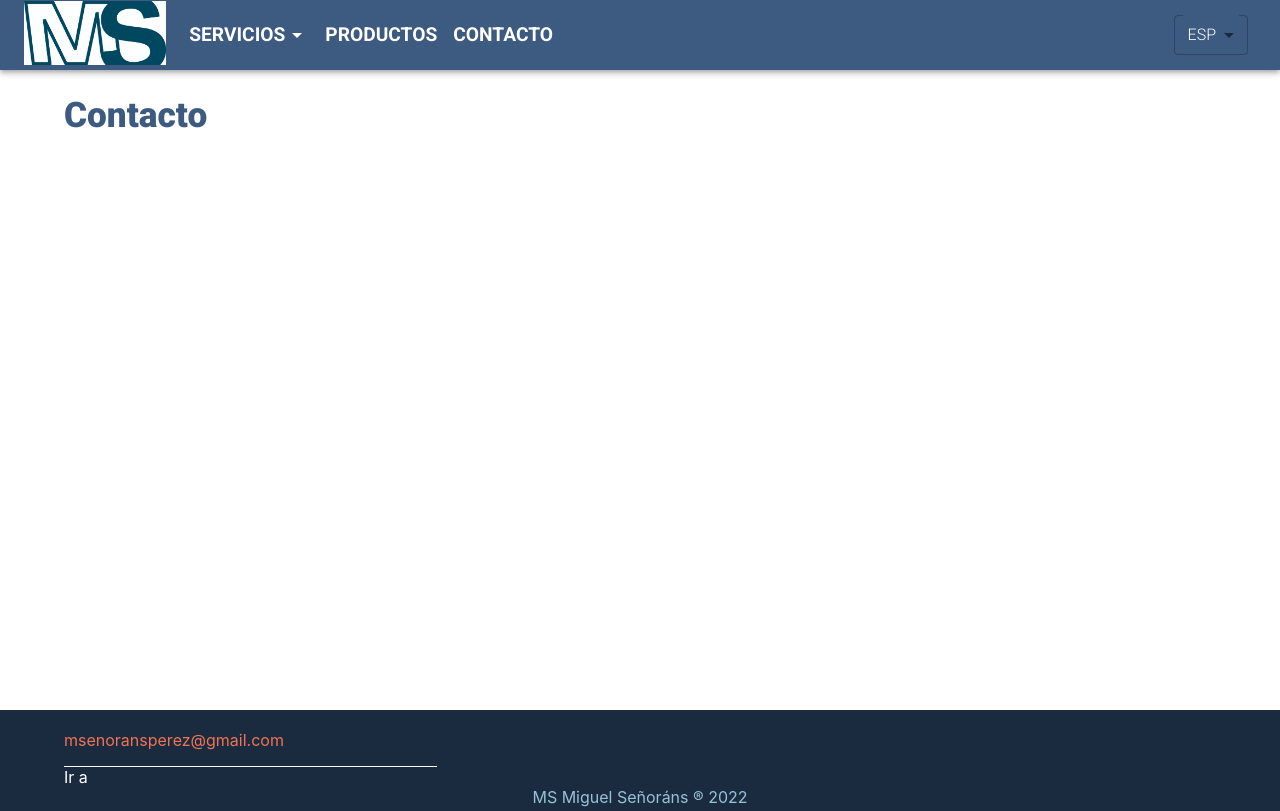
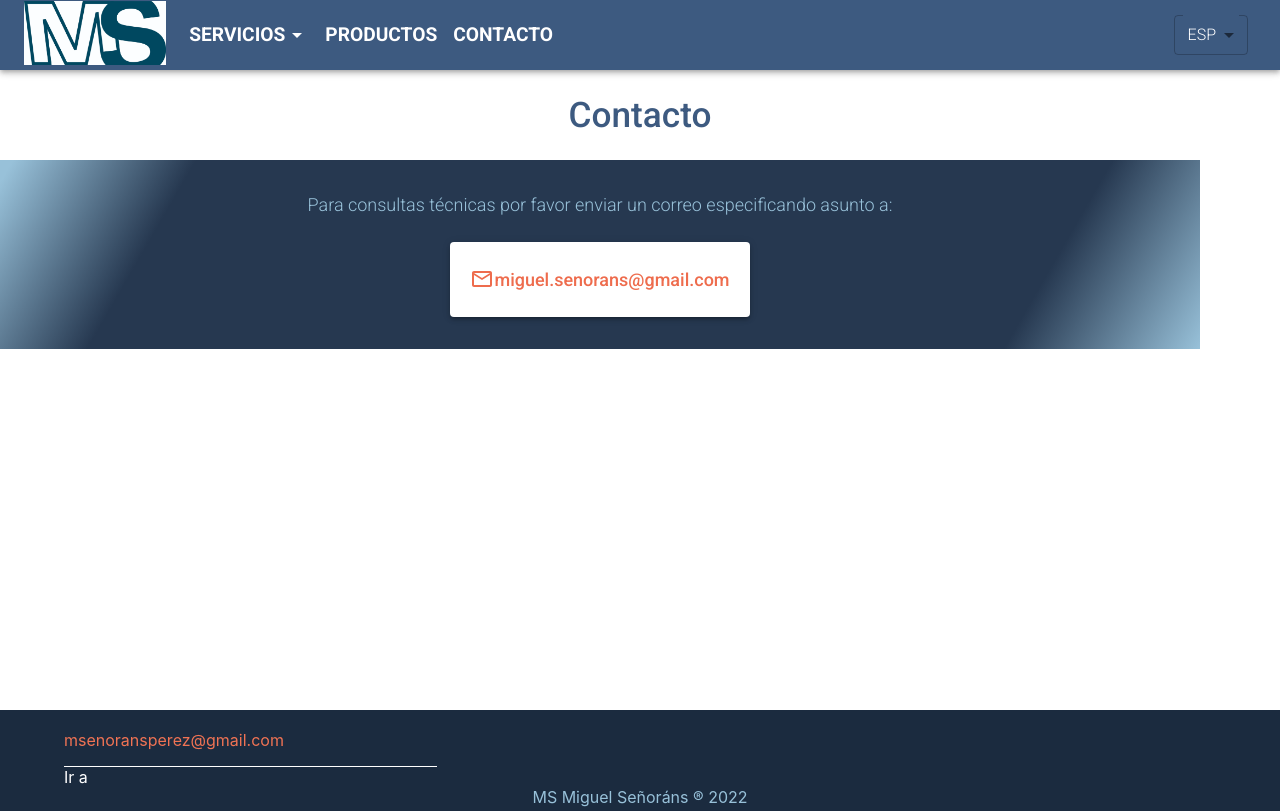
Before and after one commit to melisen/ms, a React (Create React App) app: page /category/Contacto in a window 1280 px wide. Built offline with nearby package versions, Linux system fonts and the light colour scheme.

Commit message:
contacto

```diff
--- a/src/Components/Contacto/Contacto.jsx
+++ b/src/Components/Contacto/Contacto.jsx
@@ -1,15 +1,33 @@
 import React from 'react'
 import './Contacto.css'
 import Typography from '@mui/material/Typography';
+import  Container from '@mui/material/Container';
 import  Box from '@mui/material/Box';
-import  Container from '@mui/material/Container';
+import Paper from '@mui/material/Paper';
+import MailOutlineIcon from '@mui/icons-material/MailOutline';
 
 export default function Contacto() {
   return (
     <>
     <Box className='boxServicio'>
             <Container  maxWidth='lg'>
-            <Typography variant='h2' my={3} color='primary.main'> Contacto </Typography>
+              <Typography variant='h2' fontWeight={500} my={3} color='primary.main' textAlign='center'> Contacto </Typography>
+            </Container>
+            <Container  maxWidth='lg'   sx={{backgroundImage:'linear-gradient(120deg, #98C1D9 1%, #263850 15%, #263850 85%, #98C1D9) ', margin:'0'}}>
+               <Box py={{xs:5, sm:4, lg:4}} sx={{display:'flex', flexDirection:'column', alignItems:'center'}} >
+                    <Typography variant='body2' fontSize={18} mb={3} color='secondary.main' textAlign='center'>
+                       Para consultas técnicas por favor enviar un correo especificando asunto a:
+                       </Typography>
+
+                      <Paper elevation={3}
+                      sx={{padding:'0 20px', display:'flex', flexDirection:'row', alignItems:'center', justifyContent:'space-evenly' }}>
+
+                          <MailOutlineIcon color='info' />
+                          <Typography variant='body1' fontSize={18} my={3} color='info.main' textAlign='center'> miguel.senorans@gmail.com </Typography>
+
+                      </Paper>
+
+                </Box>
             </Container>
     </Box>
     </>
--- a/src/Components/Navbar/MenuItemsLG.jsx
+++ b/src/Components/Navbar/MenuItemsLG.jsx
@@ -35,7 +35,7 @@ export default function MenuItemsLG( {items}, handleCloseNavMenu) {
                     >
                     <div style={{display:'flex', flexDirection:'row', alignItems:'center'}} >
                     {items.title}
-                    <ArrowDropDownIcon />
+                    <ArrowDropDownIcon/>
                     </div>
                 </Button>
 
```
